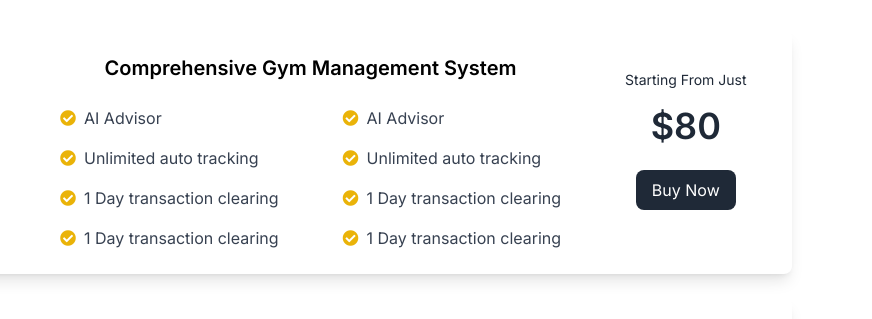
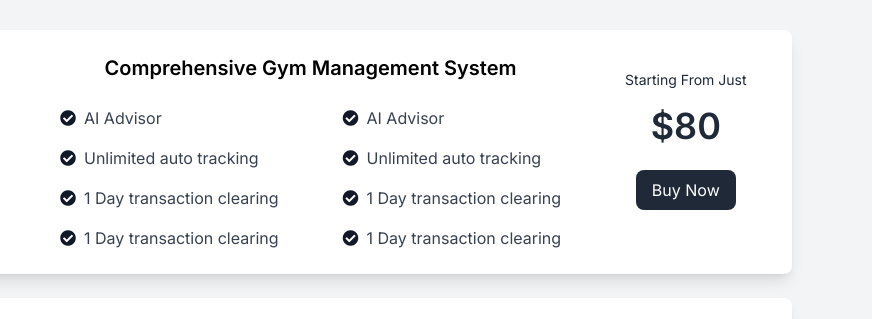
Before and after one commit to innovasolutionsdev/Portfolio-new, a plain HTML site: page index.html in a window 1280 px wide. Shown: the part 3034-3353 px from the top of the page, 408-1280 px from the left. Drawn offline with nearby package versions, Linux system fonts and the light colour scheme.

Commit message:
Update index.html

```diff
--- a/index.html
+++ b/index.html
@@ -53,7 +53,7 @@
 
 <!-- <body class="bg-gray-50"> -->
 
-<body class="bg-white">
+<body class="bg-gray-100">
     <nav class="flex items-center justify-between p-4">
         <div class="flex items-center">
             <img alt="Company logo" class="h-10 w-10" height="50"
@@ -194,7 +194,7 @@
             box-shadow: 0 10px 15px rgba(0, 0, 0, 0.1);
         }
     </style>
-    <div class="text-center py-12 bg-gray-50">
+    <div class="text-center py-12">
         <h1 class="text-heading ">
             Solutions For Every Aspect
         </h1>
@@ -206,7 +206,7 @@
     </div>
     <div class="max-w-7xl mx-auto  p-4 sm:p-6 lg:p-8 ">
         <div class="grid grid-cols-1 sm:grid-cols-2 lg:grid-cols-4 gap-12">
-            <div class="bg-[#F2F3F5] p-12 rounded-3xl text-center card ">
+            <div class="bg-white p-12 rounded-3xl text-center card ">
                 <img alt="Customer Relationship Management (CRM) example" class="mx-auto mb-4 rounded-lg" height="200"
                     src="https://storage.googleapis.com/a1aa/image/PKAd4IvcTexUcSMsAXSdYJXVaOzRrMK4ViDNtA6o9meUeGynA.jpg"
                     width="300" />
@@ -218,12 +218,11 @@
                     Elevate customer engagement with intuitive tools for tracking leads and fostering relationships.
                 </p>
             </div>
-
-
-            <div class="bg-[#F2F3F5] p-6 rounded-3xl text-center card ">
+            <div class="bg-white p-6 rounded-3xl text-center card ">
                 <div class="p-10">
-<img alt="Enterprise Resource Planning (ERP) example" class="mx-auto rounded-xl  mb-4 " height="200"
-    src="https://storage.googleapis.com/a1aa/image/itAxhXeWfSrlPEWTIxKGlNyeHfBfq3GHwTamCc5rTlDPybIfE.jpg" width="300" />
+                    <img alt="Enterprise Resource Planning (ERP) example" class="mx-auto rounded-xl  mb-4 " height="200"
+                        src="https://storage.googleapis.com/a1aa/image/itAxhXeWfSrlPEWTIxKGlNyeHfBfq3GHwTamCc5rTlDPybIfE.jpg"
+                        width="300" />
                 </div>
 
                 <h2 class="card-heading mb-2">
@@ -233,7 +232,7 @@
                     Seamlessly integrate business processes like inventory, finance, and HR for efficient operations.
                 </p>
             </div>
-            <div class="bg-[#F2F3F5] p-12 rounded-3xl text-center card ">
+            <div class="bg-white p-12 rounded-3xl text-center card ">
                 <img alt="Content Management System (CMS) example" class="mx-auto mb-4 rounded-xl" height="200"
                     src="https://storage.googleapis.com/a1aa/image/w1reIiZa1CWNe0SJnLzYluO0nHv2yf4jotbmHN5uZIDm8GynA.jpg"
                     width="300" />
@@ -244,7 +243,7 @@
                     Easily manage website content to keep your digital presence fresh and scalable.
                 </p>
             </div>
-            <div class="bg-[#F2F3F5] p-12 rounded-3xl text-center card ">
+            <div class="bg-white p-12 rounded-3xl text-center card ">
                 <img alt="E-Commerce Platforms example" class="mx-auto mb-4 rounded-xl" height="200"
                     src="https://storage.googleapis.com/a1aa/image/cdzyAWNznuaAD5dlPDevSH0FuVHjMx3acxPCjTvEPteQeGynA.jpg"
                     width="300" />
@@ -791,44 +790,44 @@
 
                             <ul class="space-y-4 features-list" id="features-basic">
                                 <li class="flex items-center text-gray-700">
-                                    <i class="fas fa-check-circle text-yellow-500 mr-2">
+                                    <i class="fas fa-check-circle text-gray-900 mr-2">
                                     </i>
                                     AI Advisor
                                 </li>
                                 <li class="flex items-center text-gray-700">
-                                    <i class="fas fa-check-circle text-yellow-500 mr-2">
+                                    <i class="fas fa-check-circle text-gray-900 mr-2">
                                     </i>
                                     Unlimited auto tracking
                                 </li>
                                 <li class="flex items-center text-gray-700">
-                                    <i class="fas fa-check-circle text-yellow-500 mr-2">
+                                    <i class="fas fa-check-circle text-gray-900 mr-2">
                                     </i>
                                     1 Day transaction clearing
                                 </li>
                                 <li class="flex items-center text-gray-700">
-                                    <i class="fas fa-check-circle text-yellow-500 mr-2">
+                                    <i class="fas fa-check-circle text-gray-900 mr-2">
                                     </i>
                                     1 Day transaction clearing
                                 </li>
                             </ul>
                             <ul class="space-y-4 features-list" id="features-basic">
                                 <li class="flex items-center text-gray-700">
-                                    <i class="fas fa-check-circle text-yellow-500 mr-2">
+                                    <i class="fas fa-check-circle text-gray-900 mr-2">
                                     </i>
                                     AI Advisor
                                 </li>
                                 <li class="flex items-center text-gray-700">
-                                    <i class="fas fa-check-circle text-yellow-500 mr-2">
+                                    <i class="fas fa-check-circle text-gray-900 mr-2">
                                     </i>
                                     Unlimited auto tracking
                                 </li>
                                 <li class="flex items-center text-gray-700">
-                                    <i class="fas fa-check-circle text-yellow-500 mr-2">
+                                    <i class="fas fa-check-circle text-gray-900 mr-2">
                                     </i>
                                     1 Day transaction clearing
                                 </li>
                                 <li class="flex items-center text-gray-700">
-                                    <i class="fas fa-check-circle text-yellow-500 mr-2">
+                                    <i class="fas fa-check-circle text-gray-900 mr-2">
                                     </i>
                                     1 Day transaction clearing
                                 </li>
@@ -1201,7 +1200,7 @@
             Empowering your business with cutting-edge systems designed to streamline operations
         </p>
     </div>
-    <div class="max-w-7xl mx-auto p-6  rounded-lg">
+    <div class="max-w-7xl mx-auto p-6  rounded-lg ">
         <div class="grid grid-cols-1 lg:grid-cols-9 gap-6">
             <!-- Left Card (2/3 width on large screens) -->
             <div class="lg:col-span-5 bg-white p-8 rounded-lg shadow-md border border-gray-100">
```
